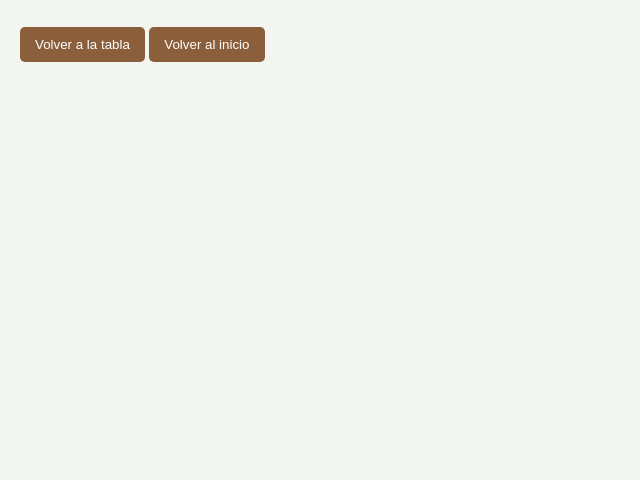
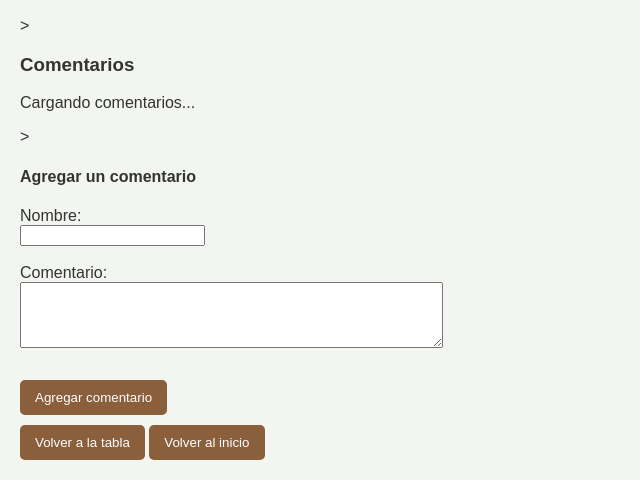
Before and after one commit to psyduck-ode/desarrollo_web_Felipe_DAngelo, a Flask app: template templates/informacion_actividad.html in a window 1280 px wide. Shown: the part 357-837 px from the top of the page, without its empty margins (0-640 px from the left). Before the commit the page ends 419 px from the top, so only its background shows below. Run offline with Flask 3, Linux system fonts and the light colour scheme; the template is opened without the code that fills it, so the values that code supplies are empty.

Commit message:
Refactor: DId the html for adding comments

```diff
--- a/templates/informacion_actividad.html
+++ b/templates/informacion_actividad.html
@@ -54,6 +54,29 @@
             {% endfor %}
         </div>
         {% endif %}
+    <!--TArea 3-->>
+    </div>
+        <div id="comentarios-section" data-aviso-id="{{ aviso.id }}">
+        <h3>Comentarios</h3>
+        <div id="comentarios-lista">
+            <p>Cargando comentarios...</p>
+        </div>
+
+        <!--Formualrio de agregar comentario-->>
+        <h4>Agregar un comentario</h4>
+        <div id="comentario-errores" style="display: none; background-color: #ffdddd; padding: 10px; margin: 10px 0;">
+            <ul id="comentario-errores-lista"></ul>
+        </div>
+
+        <form id="comentario-form">
+            <label for="comentario-nombre">Nombre:</label><br>
+            <input type="text" id="comentario-nombre" name="nombre" minlength="3" maxlength="80" required><br><br>
+
+            <label for="comentario-texto">Comentario:</label><br>
+            <textarea id="comentario-texto" name="texto" rows="4" cols="50" minlength="5" maxlength="300" required></textarea><br><br>
+
+            <button type="button" id="btn-agregar-comentario">Agregar comentario</button>
+        </form>
     </div>
 
     <button type="button" id="btn-volver-a-la-tabla" onclick="window.location.href=`{{ url_for('listado_avisos') }}`">Volver a la tabla</button>
```
